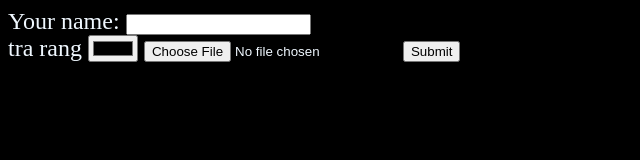
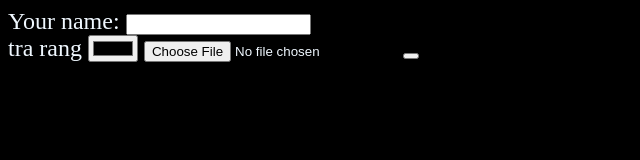
Before and after one commit to Palkii07/billa, a plain HTML site: page forms.html in a window 1280 px wide. Shown: the whole page, without its empty margins (0-640 px from the left). Drawn offline with Linux system fonts and the light colour scheme.

Commit message:
Update forms.html

```diff
--- a/forms.html
+++ b/forms.html
@@ -23,7 +23,8 @@
       <label for="">tra rang</label>
       <input type="color" name="rang">
       <input type="file" name="filo" id="">
-        <input type="submit" name="">
+        <button onclick = "window.location.href="index.html"
+
 
 
 
```
